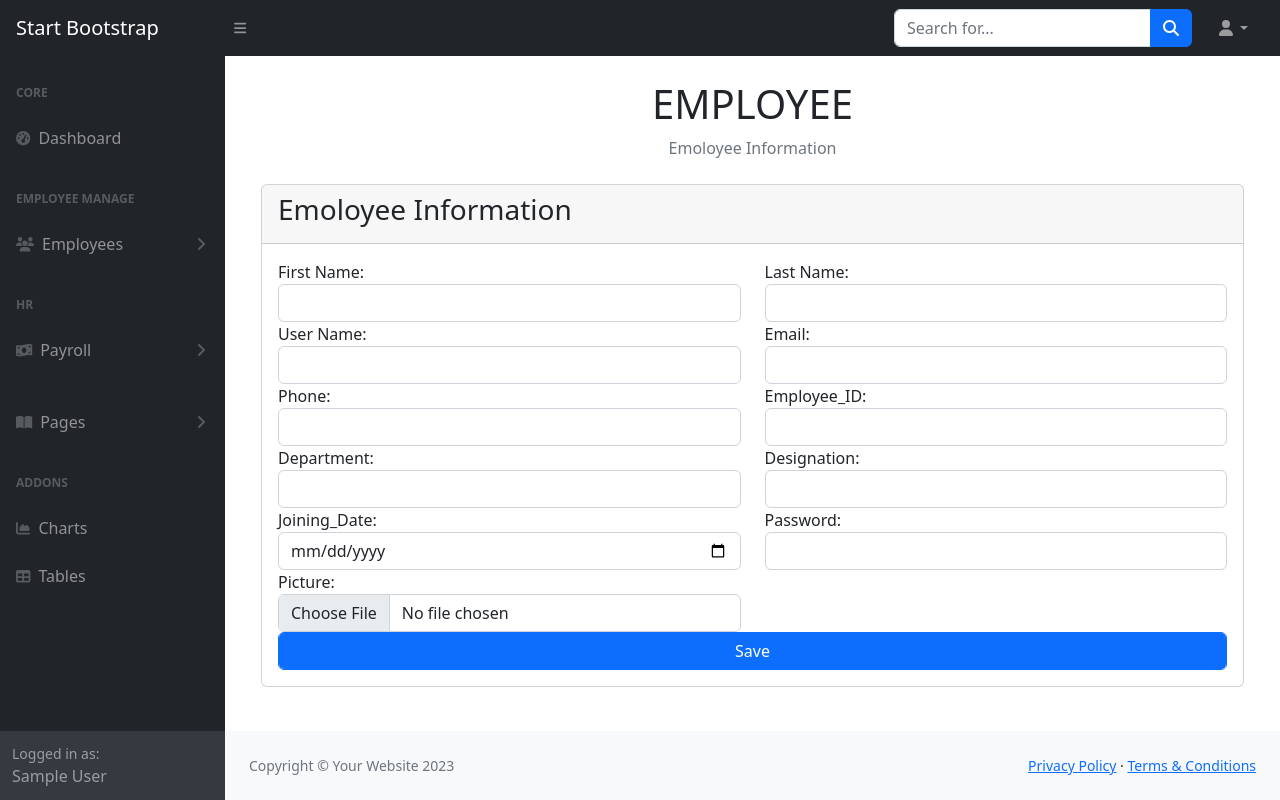
After one commit to NOMAN396/employee, a PHP site: page /ems/employee_create.php in a window 1280 px wide. The commit adds this page. Run offline with PHP 8.4, Linux system fonts and the light colour scheme; the visitor is signed in with stand-in values (Sample User, id 1); some libraries are stand-ins or nearby versions.

Commit message:
employee complete

```diff
--- /dev/null
+++ b/employee_create.php
@@ -0,0 +1,141 @@
+<?php require_once('include/header.php') ?>
+<?php require_once('include/sidebar.php') ?>
+<div class="container-fluid px-4">
+    <h1 class="mt-4 text-center">EMPLOYEE</h1>
+    <ol class="breadcrumb mb-4">
+        <li class="breadcrumb-item active text-center mx-auto">Emoloyee Information</li>
+    </ol>
+
+
+
+    <section class="content">
+      <div class="container-fluid">
+        <div class="row">
+          <div class="col-md-12">
+
+            <div class="card card-danger">
+              <form enctype="multipart/form-data" action="" method="post">
+                <div class="card-header">
+                  <h3 class="card-title">Emoloyee Information</h3>
+                </div>
+                <div class="card-body">
+                  <div class="row ">
+                        <div class="col-sm-6">
+                            <div class="form-group">
+                            <label>First Name:</label>
+                            <input type="text" name="first_name" class="form-control">
+                            </div>
+                        </div>
+                        <div class="col-sm-6">
+                            <div class="form-group">
+                            <label>Last Name:</label>
+                            <input type="text" name="last_name" class="form-control">
+                            </div>
+                        </div>
+
+                        <div class="col-sm-6">
+                            <div class="form-group">
+                            <label>User Name:</label>
+                            <input type="text" name="user_name" class="form-control">
+                            </div>
+                        </div>
+
+                        <div class="col-sm-6">
+                            <div class="form-group">
+                                <label>Email:</label>
+                                <input type="email" name="email" class="form-control">
+                            </div>
+                        </div>
+
+
+
+                        <div class="col-sm-6">
+                            <div class="form-group">
+                                <label>Phone:</label>
+                                <input type="text" name="phone" class="form-control">
+                            </div>
+                        </div>
+                        <div class="col-sm-6">
+                            <div class="form-group">
+                                <label>Employee_ID:</label>
+                                <input type="text" name="employee_ID" class="form-control">
+                            </div>
+                        </div>
+                        <div class="col-sm-6">
+                            <div class="form-group">
+                                <label>Department:</label>
+                                <input type="text" name="department" class="form-control">
+                            </div>
+                        </div>
+                        <div class="col-sm-6">
+                            <div class="form-group">
+                                <label>Designation:</label>
+                                <input type="text" name="designation" class="form-control">
+                            </div>
+                        </div>
+                        <div class="col-sm-6">
+                            <div class="form-group">
+                                <label>Joining_Date:</label>
+                                <input type="date" name="joining_Date" class="form-control">
+                            </div>
+                        </div>
+
+                        <div class="col-sm-6">
+                            <div class="form-group">
+                                <label>Password:</label>
+                                <input type="password" name="password" class="form-control">
+                            </div>
+                        </div>
+
+                        <div class="col-sm-6">
+                            <div class="form-group">
+                                <label>Picture:</label>
+                                <input type="file" name="image" class="form-control">
+                            </div>
+                        </div>
+
+                        <div class="col-sm-12">
+                            <div class="form-group">
+                                <button type="submit" class="btn btn-primary form-control">Save</button>
+                            </div>
+                        </div>
+                  </div>
+                  <!-- Date dd/mm/yyyy -->
+
+<?php
+  if($_POST){
+    if($_FILES['image']['name']){
+      $imgname=time().rand(1111,9999).'.'.pathinfo($_FILES['image']['name'], PATHINFO_EXTENSION);
+      $rs=move_uploaded_file($_FILES['image']['tmp_name'],"upload/users/$imgname");
+      if($rs)
+        $_POST['image']=$imgname;
+    }
+    if($_POST['password']){
+      $_POST['password']=sha1(md5($_POST['password']));
+    }
+
+    $rs=$mysqli->common_create('tbl_employees',$_POST);
+    if(!$rs['error']){
+      echo "<script>window.location='employee_list.php'</script>";
+    }else{
+        echo $rs['error'];
+    }
+  }
+?>
+                </div>
+
+              </form>
+              <!-- /.card-body -->
+            </div>
+            <!-- /.card -->
+
+          </div>
+        </div><!-- /.row -->
+      </div><!-- /.container-fluid -->
+    </section>
+
+
+
+
+</div>
+<?php require_once('include/footer.php') ?>
```
Also changed, not shown: employee_delete.php (added, +19 -0 lines), employee_edit.php (added, +153 -0 lines), employee_list.php (+17 -17 lines), upload/users/16851165025434.jfif (added), upload/users/16851165814532.jfif (added), upload/users/16851166422983.jfif (added), upload/users/16851166624999.jfif (added), upload/users/16851167664475.jfif (added), upload/users/16851168237259.jfif (added), upload/users/16851170881402.jfif (added), upload/users/16851177503576.jfif (added), upload/users/16851178249515.jfif (added), upload/users/16851178767308.jfif (added), upload/users/16851178806473.jfif (added), 2 more files.
